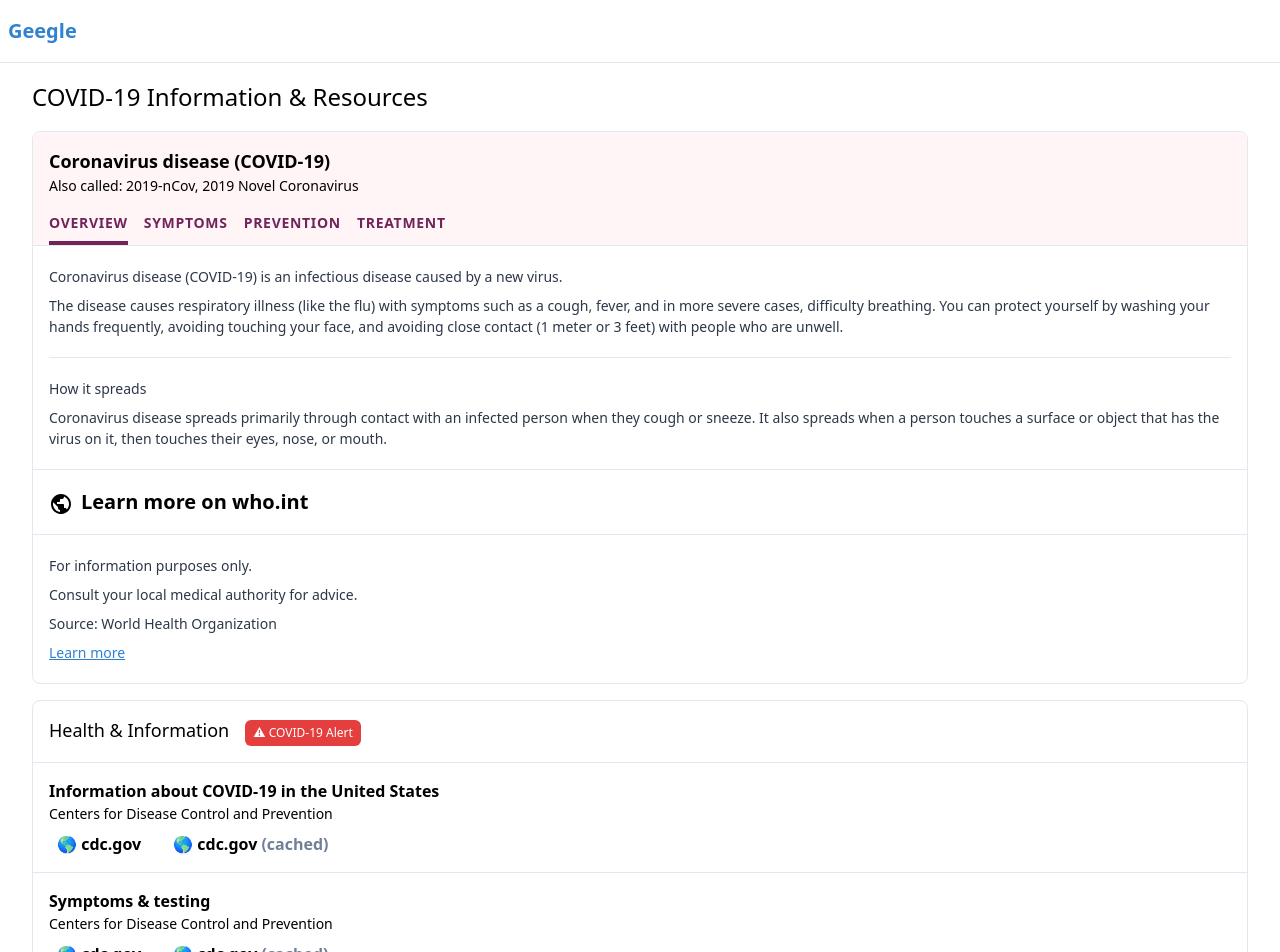
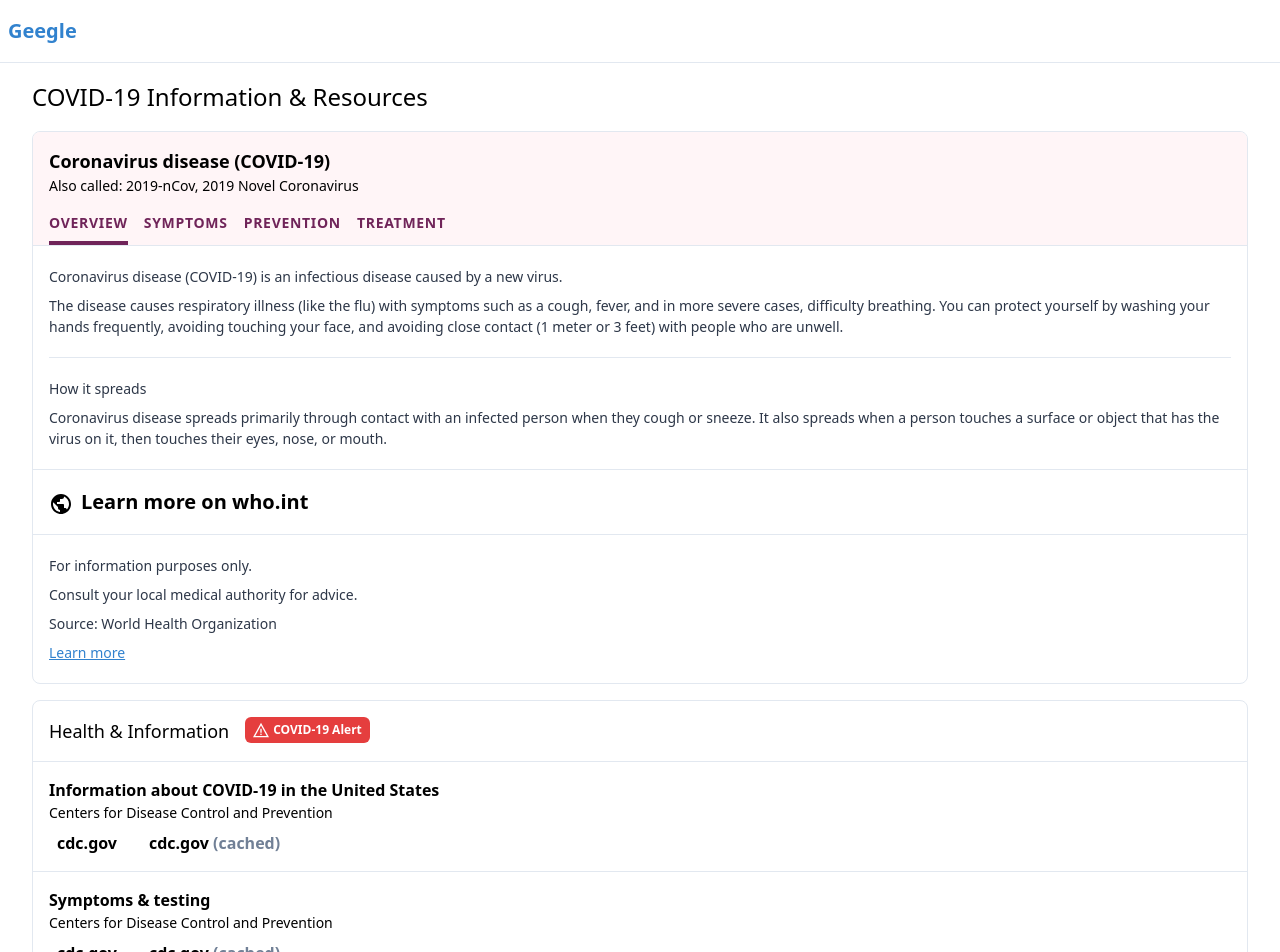
Before and after one commit to dance2die/demo.tailwind-covid19-google, a React (Create React App) app: page / in a window 1280 px wide. Shown: the top 952 px of the page. Built offline with nearby package versions, Linux system fonts and the light colour scheme.

Commit message:
Replaced emoji warning sign with SVG

```diff
--- a/src/App.tsx
+++ b/src/App.tsx
@@ -69,20 +69,32 @@ const HealthInfo = () => (
     <article className='flex items-baseline p-4 border-b'>
       <h3 className='inline-block text-lg mr-4'>Health & Information</h3>
       <p className='bg-red-600 text-white text-xs py-1 px-2 rounded-md flex items-center'>
-        ⚠ COVID-19 Alert
+        <svg className="fill-current mr-1 w-4 h-4" viewBox='0 0 24 24'>
+          <path d='M12,5.177L20.631,21L3.369,21L12,5.177ZM12,1L0,23L24,23L12,1ZM11,10L13,10L13,16L11,16L11,10ZM12,19.75C11.311,19.75 10.75,19.19 10.75,18.5C10.75,17.81 11.311,17.25 12,17.25C12.689,17.25 13.25,17.81 13.25,18.5C13.25,19.19 12.689,19.75 12,19.75Z' />
+        </svg>
+        <span className="font-semibold">COVID-19 Alert</span>
       </p>
     </article>
     <article>
       {infoList.map((item: HealthInfoItem) => (
-        <section className="border-b p-4" key={item.id}>
-          <h3 className="font-semibold text-md">{item.title}</h3>
-          <h4 className="font-thin text-sm">{item.subtitle}</h4>
-          <ul className="mt-2">
-            <li className="inline-block">
-              <a className="hover:bg-blue-100 px-2 py-1 mt-1 font-semibold" href={item.url}>🌎 {item.hostname}</a>
+        <section className='border-b p-4' key={item.id}>
+          <h3 className='font-semibold text-md'>{item.title}</h3>
+          <h4 className='font-thin text-sm'>{item.subtitle}</h4>
+          <ul className='mt-2'>
+            <li className='inline-block'>
+              <a
+                className='hover:bg-blue-100 px-2 py-1 mt-1 font-semibold'
+                href={item.url}
+              >
+                {item.hostname}
+              </a>
             </li>
-            <li className="inline-block ml-4">
-              <a className="hover:bg-blue-100 px-2 py-1 mt-1 font-semibold" href={item.url}>🌎 {item.hostname}{" "}<span className="text-gray-600">(cached)</span>
+            <li className='inline-block ml-4'>
+              <a
+                className='hover:bg-blue-100 px-2 py-1 mt-1 font-semibold'
+                href={item.url}
+              >
+                {item.hostname} <span className='text-gray-600'>(cached)</span>
               </a>
             </li>
           </ul>
```
